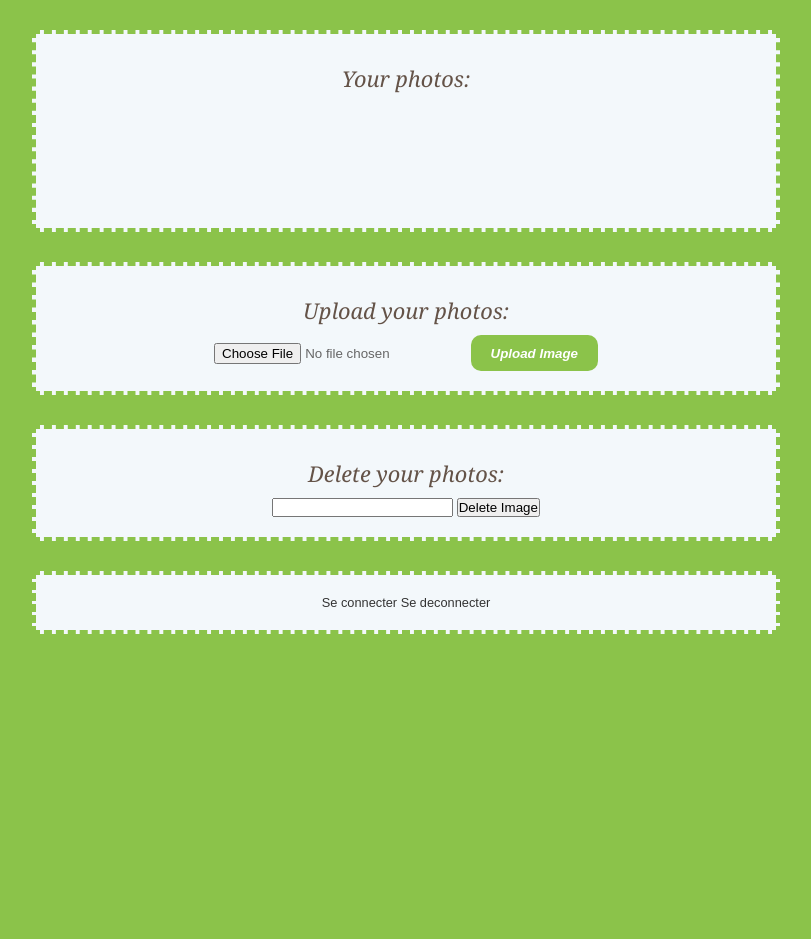
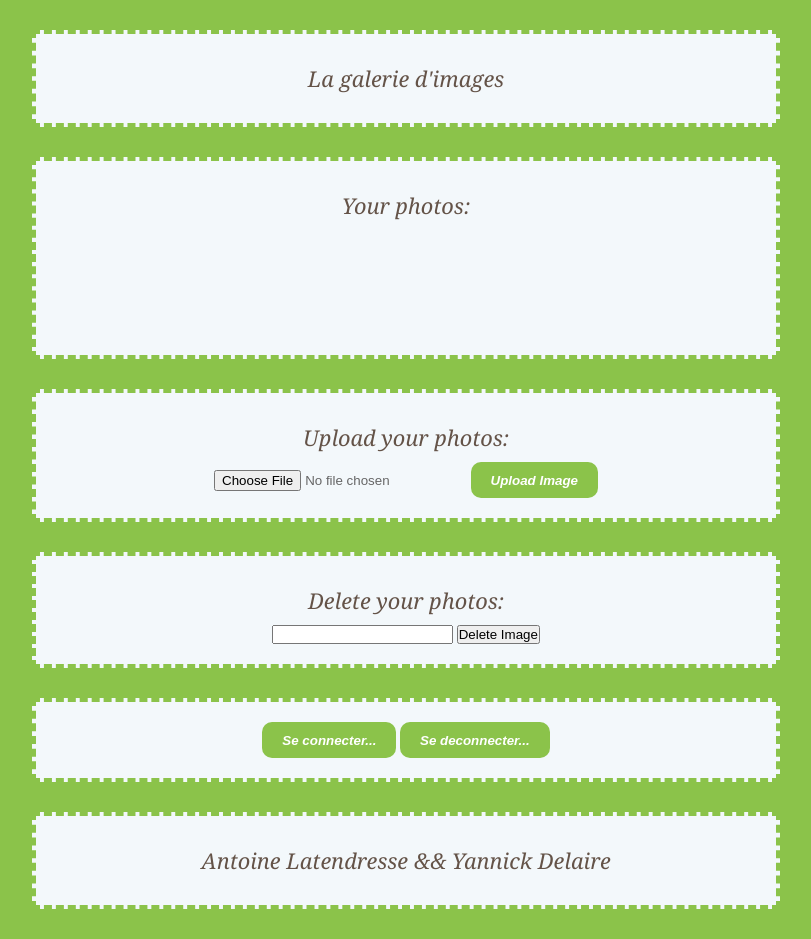
Before and after one commit to AntoineLatendresse/PHP, a PHP site: page / in a window 1280 px wide. Shown: the whole page, without its empty margins (234-1045 px from the left). Before the commit the page ends 634 px from the top, so only its background shows below. Run offline with PHP 8.4, Linux system fonts and the light colour scheme; some libraries are stand-ins or nearby versions.

Commit message:
Header/Footer
Header/Footer de fait

```diff
--- a/depotdimages.com/Controller/functions.php
+++ b/depotdimages.com/Controller/functions.php
@@ -68,4 +68,22 @@ function slow_equals($a, $b)
     }
     return $diff === 0;
 }
+
+function showHeader()
+{
+    ?>
+    <div class="wrap">
+        <h1 class="header-heading">La galerie d'images</h1>
+    </div>
+<?php
+}
+
+function showFooter()
+{
+    ?>
+    <div class="wrap">
+        <h1 class="header-heading"> Antoine Latendresse && Yannick Delaire </h1>
+    </div>
+<?php
+}
 ?>
--- a/depotdimages.com/Views/index.php
+++ b/depotdimages.com/Views/index.php
@@ -1,4 +1,6 @@
 <?php
+include_once("../Controller/functions.php");
+showHeader();
 define("LOGOUT", "../Controller/controller_logout.php");
 define("LOGIN", "../Controller/controller_login.php");
 /**
@@ -110,8 +112,15 @@ if(isset($_POST['delete_img']))
 </form>
 </div>
 <div class="wrap">
-    <a href="<?php echo LOGIN?>">Se connecter</a>
-    <a href="<?php echo LOGOUT?>">Se deconnecter</a>
+    <a href="<?php echo LOGIN?>">
+        <input  type="submit" value="Se connecter..." class="button" />
+    </a>
+    <a href="<?php echo LOGOUT?>">
+        <input  type="submit" value="Se deconnecter..." class="button" />
+    </a>
 </div>
 </body>
 </html>
+<?php
+showFooter();
+?>
```
Also changed, not shown: depotdimages.com/Views/login.php (+6 -2 lines), depotdimages.com/Views/profil.php (added, +14 -0 lines).
